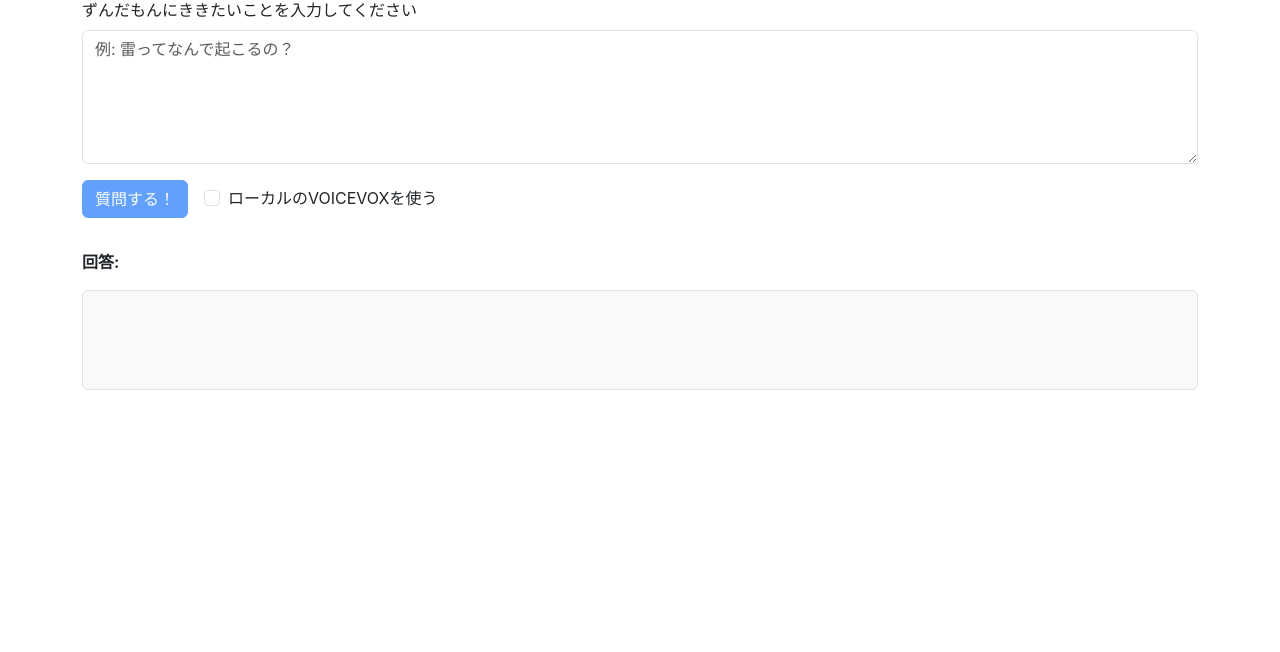
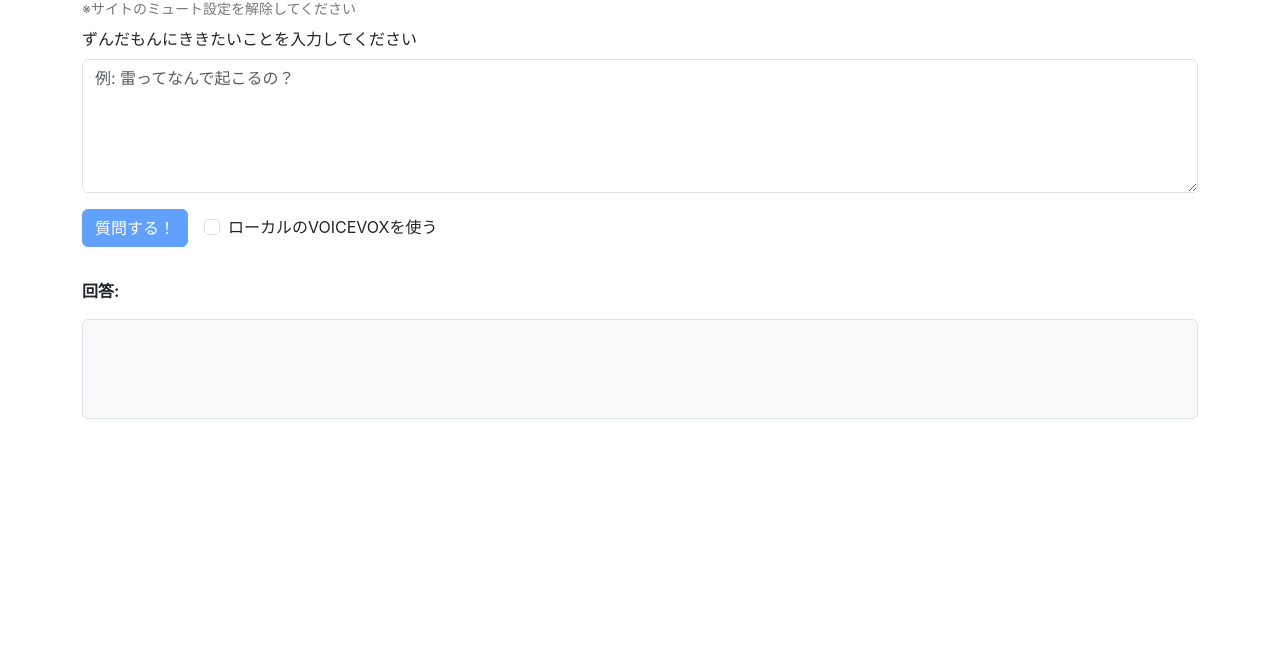
Before and after one commit to mimisukeMaster/AI-VOICEVOX, a website: page public/question/index.html in a window 1280 px wide. Shown: the part 148-800 px from the top of the page. Drawn offline with nearby package versions, Linux system fonts and the light colour scheme; a web font is replaced by a local one.

Commit message:
update: Text prompting to unmute

```diff
--- a/public/question/index.html
+++ b/public/question/index.html
@@ -32,7 +32,9 @@
 
     <div class="container mt-4">
         <h1>AI<rt><b>ずんだもん</b></rt></h1>
-
+        <div class="small mb-2">
+            ※サイトのミュート設定を解除してください
+        </div>
         <div class="mb-3">
              <label for="inputText" class="form-label">ずんだもんにききたいことを入力してください</label>
              <textarea class="form-control" id="inputText" rows="5" placeholder="例: 雷ってなんで起こるの？"></textarea>
--- a/public/styles.css
+++ b/public/styles.css
@@ -21,6 +21,10 @@ h1, h3 {
 rt {
     color: #52781B;
     font-weight: normal;
+}
+
+.small {
+    color: #777;
 }
 
 .form-select {
```
Also changed, not shown: public/index.html (+3 -1 lines).
